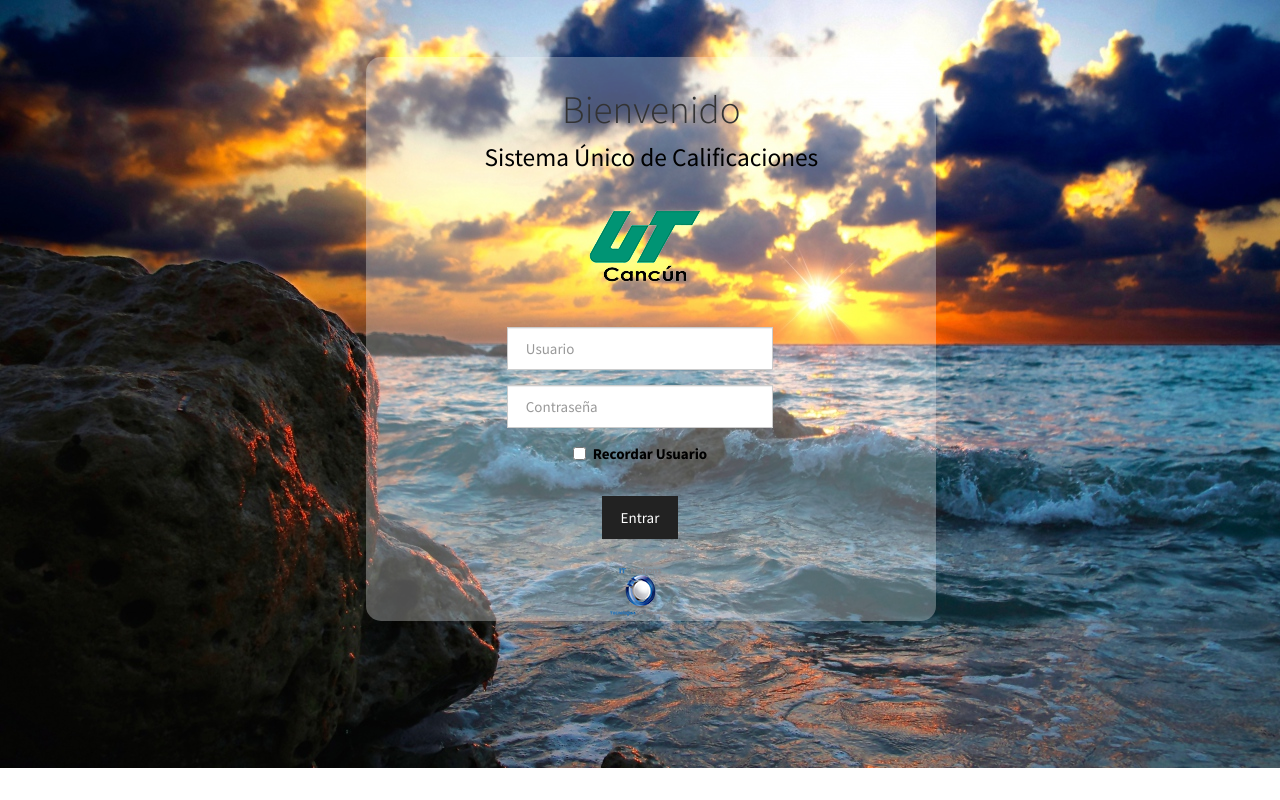
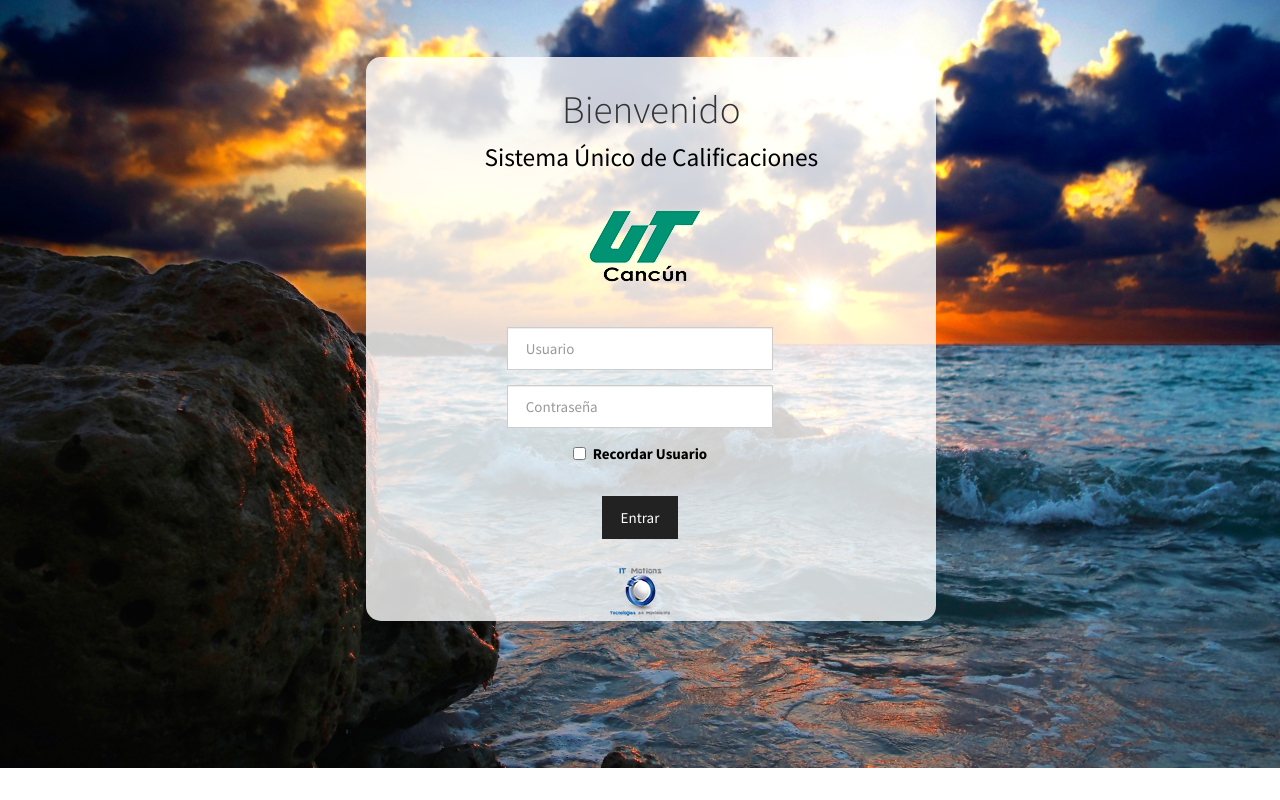
Before and after one commit to ITMotion/SUC, a PHP site: page / in a window 1280 px wide. Run offline with PHP 8.4, Linux system fonts and the light colour scheme.

Commit message:
cambios login

```diff
--- a/css/login.css
+++ b/css/login.css
@@ -5,7 +5,7 @@ body{
 
 #titulo{
 	width: 50%;
-	background-color:rgba(255,255,255,0.3);
+	background-color:rgba(255,255,255,0.8);
 	border-top-left-radius:15px;
 	border-top-right-radius:15px;
 	padding-top: 1%;
@@ -30,7 +30,7 @@ body{
 #login{
 	width: 50%;
 	margin-left: 26%;
-	background-color:rgba(255,255,255,0.3);
+	background-color:rgba(255,255,255,0.8);
 	border-bottom-right-radius:15px;
 	border-bottom-left-radius:15px;
 	padding-left: 11%;
```
